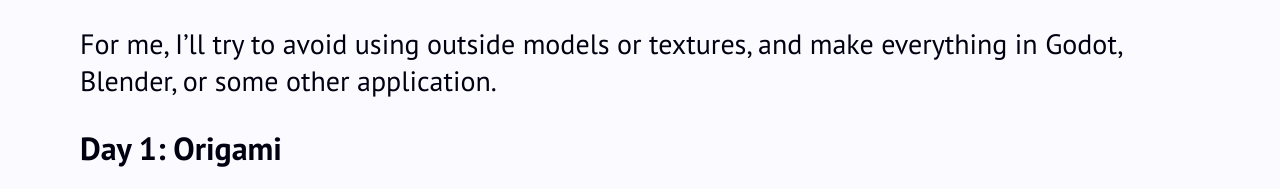
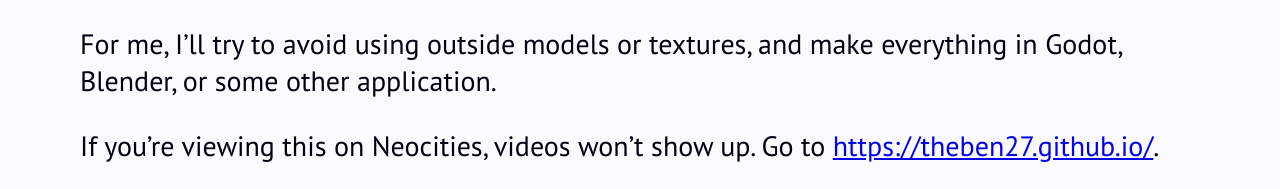
Before and after one commit to TheBen27/theben27.github.io, a plain HTML site: page docs/posts/2026-11-01-nodevember.html in a window 1280 px wide. Shown: the part 968-1157 px from the top of the page. Drawn offline with Linux system fonts and the light colour scheme; a web font is replaced by a local one.

Commit message:
Add neocities disclaimer

```diff
--- a/docs/posts/2026-11-01-nodevember.html
+++ b/docs/posts/2026-11-01-nodevember.html
@@ -46,6 +46,7 @@
 <li>Making “factories” that can build many versions of a single thing from some parameters</li>
 </ul>
 <p>For me, I’ll try to avoid using outside models or textures, and make everything in Godot, Blender, or some other application.</p>
+<p>If you’re viewing this on Neocities, videos won’t show up. Go to <a href="the%20Github%20site">https://theben27.github.io/</a>.</p>
 <h2 id="day-1-origami">Day 1: Origami</h2>
 <p><video src="../images/nodevember2026/1-origami.mp4" controls><a href="../images/nodevember2026/1-origami.mp4">Video</a></video></p>
 <p>The prompt says “origami”, but I can barely do origami in real life, so I went with something I can do: crude paper snowflakes. The paper is a dense mesh grid, and the folding is done by rotating vertices around a dividing line, pushing them up slightly to model the paper’s thickness. This approach is easy to set up, but is slow to calculate and can have ugly artifacts.</p>
```
Also changed, not shown: 1 other file.
